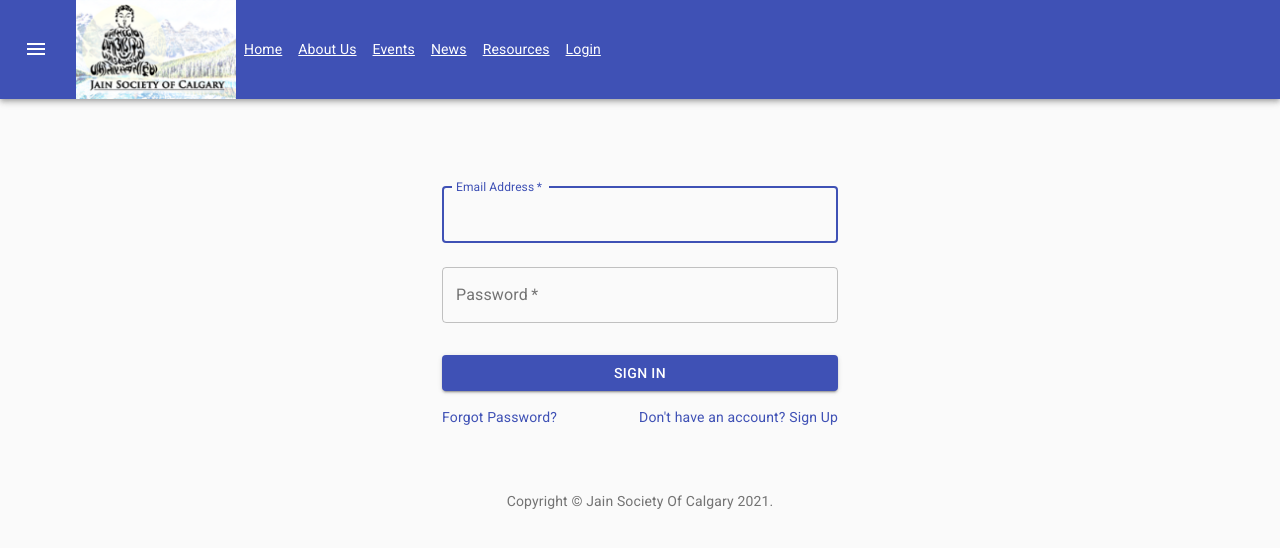
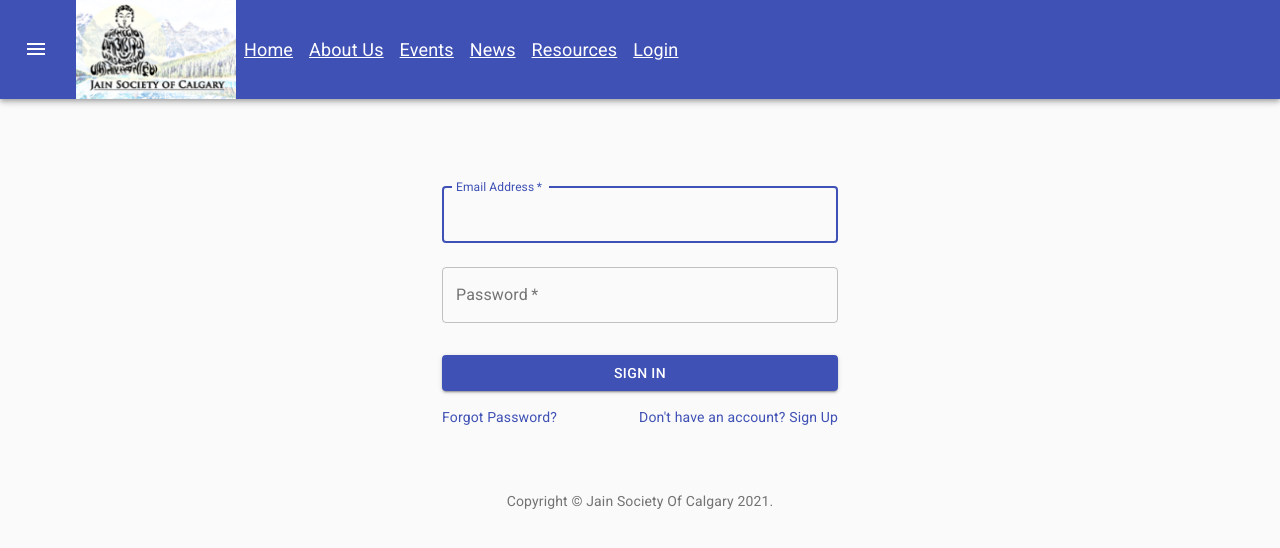
Before and after one commit to rahulshial/JSOC, a React (Create React App) app: page /Login in a window 1280 px wide. Shown: the top 548 px of the page. Built offline with nearby package versions, Linux system fonts and the light colour scheme.

Commit message:
navbar updated with logged in user email

```diff
--- a/src/components/Navbar.css
+++ b/src/components/Navbar.css
@@ -1,4 +1,6 @@
 .item-nav {
   color: white;
   margin: 8px;
-}
+  font-weight: 400;
+  font-size: 18px;
+};
--- a/src/components/Navbar.js
+++ b/src/components/Navbar.js
@@ -51,15 +51,16 @@ export function Navbar() {
     history.go('0');
   }
 
-  let AuthButton, MemberArea, ExecutiveArea;
+  let AuthButton, MemberArea, ExecutiveArea, LoggedInAs;
   if(Object.keys(cookies).length > 0 && 'userLogged' in cookies) {
+    LoggedInAs = <span className="item-nav">You're logged in as {cookies.userLogged.email}</span>
     console.log(cookies);
     if(cookies.userLogged.type === 'EC') {
       ExecutiveArea = <Link className="item-nav" to="/ExecutiveArea">ExecutiveArea</Link>;
     } else if(cookies.userLogged.type === 'MEM') {
       MemberArea = <Link className="item-nav" to="/MemberArea">MemberArea</Link>;
     };
-    AuthButton = <span className="item-nav" onClick={(event) => {logout(event)}}>Logout</span>;
+    AuthButton = <Link className="item-nav" onClick={(event) => {logout(event)}}>Logout</Link>;
   } else {
     AuthButton = <Link className="item-nav" to="/Login">     Login</Link>;
   };
@@ -81,6 +82,7 @@ export function Navbar() {
           {MemberArea}
           {ExecutiveArea}
           {AuthButton}
+          {LoggedInAs}
         </Toolbar>
       </AppBar>
     </div>
--- a/src/components/pages/Login.js
+++ b/src/components/pages/Login.js
@@ -218,7 +218,6 @@ export function Login() {
     };
   };
 
-
   const changeState = (event) => {
     event.preventDefault();
     console.log(event.target.childNodes[0].parentElement.attributes[1].nodeValue);
```
